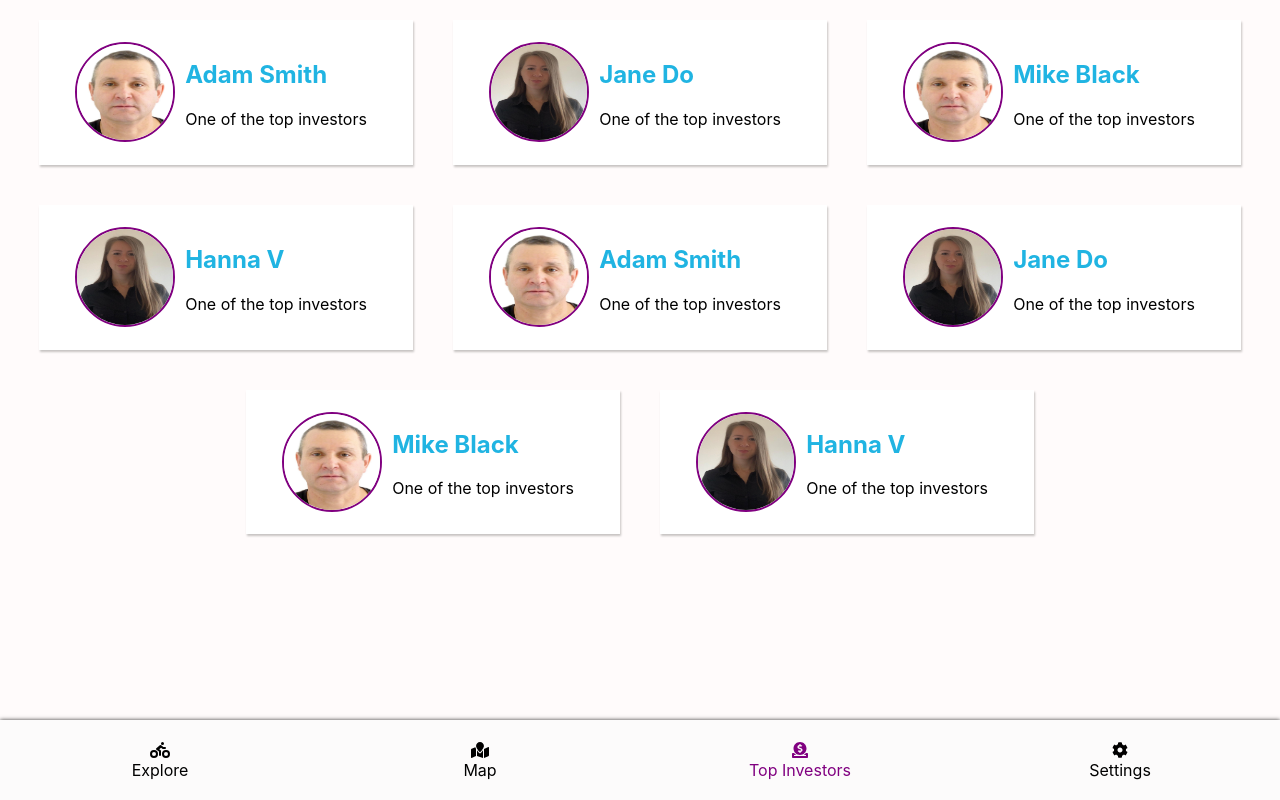
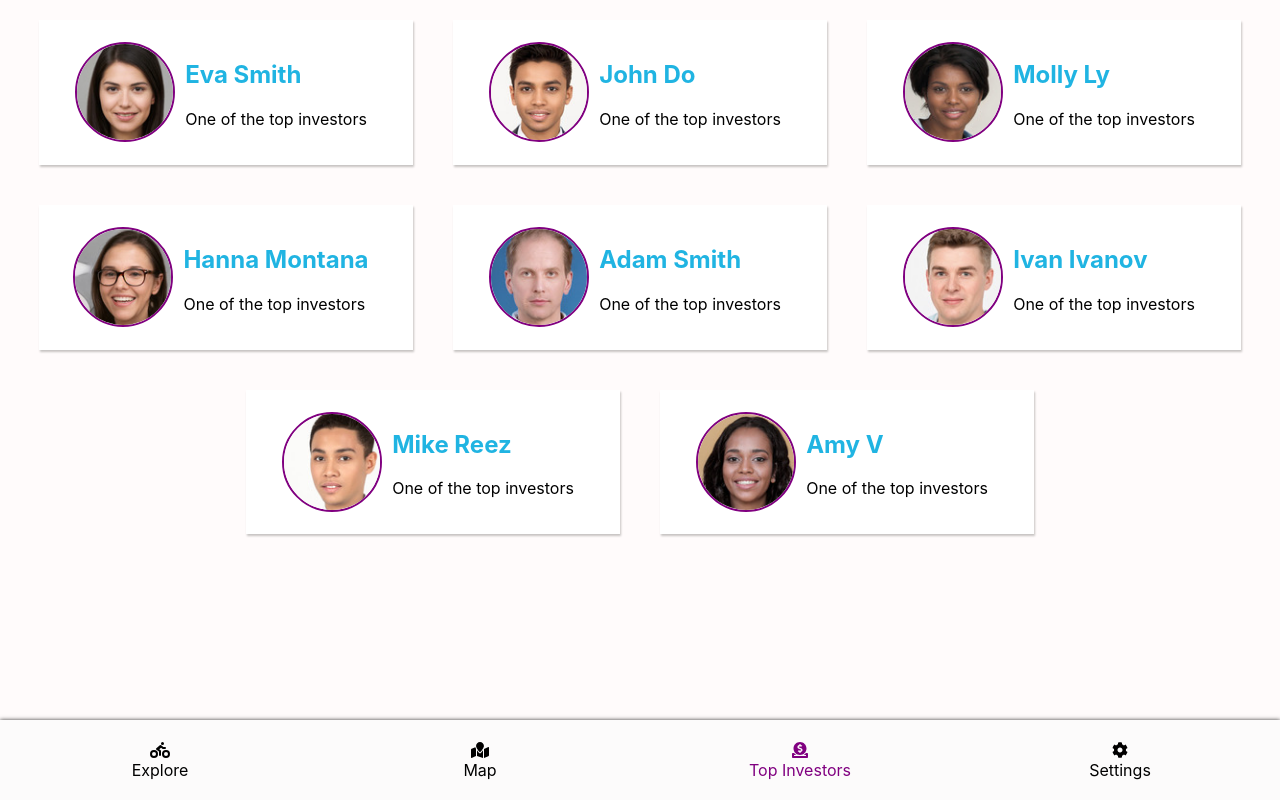
Before and after one commit to AnnaVih/crowd-funding-c3-team-1, a Next.js app: page /top-investors in a window 1280 px wide. Built offline with nearby package versions, Linux system fonts and the light colour scheme.

Commit message:
images changed

```diff
--- a/pages/top-investors/index.tsx
+++ b/pages/top-investors/index.tsx
@@ -6,50 +6,50 @@ import { StyledExploreList } from "../../styles/styled-components"
 const dummyData = [
   {
     id: "1",
-    img: 'images/investor.jpeg',
-    name: "Adam Smith",
+    img: 'images/inv1.jpg',
+    name: "Eva Smith",
     description: "One of the top investors"
   },
   {
     id: "2",
-    img: 'images/investor-2.jpeg',
-    name: "Jane Do",
+    img: 'images/inv2.jpg',
+    name: "John Do",
     description: "One of the top investors"
   },
   {
     id: "3",
-    img: 'images/investor.jpeg',
-    name: "Mike Black",
+    img: 'images/inv3.jpg',
+    name: "Molly Ly",
     description: "One of the top investors"
   },
   {
     id: "4",
-    img: 'images/investor-2.jpeg',
-    name: "Hanna V",
+    img: 'images/inv4.jpg',
+    name: "Hanna Montana",
     description: "One of the top investors"
   },
   {
     id: "5",
-    img: 'images/investor.jpeg',
+    img: 'images/inv5.jpg',
     name: "Adam Smith",
     description: "One of the top investors"
   },
   {
     id: "6",
-    img: 'images/investor-2.jpeg',
-    name: "Jane Do",
+    img: 'images/inv6.jpg',
+    name: "Ivan Ivanov",
     description: "One of the top investors"
   },
   {
     id: "7",
-    img: 'images/investor.jpeg',
-    name: "Mike Black",
+    img: 'images/inv7.jpg',
+    name: "Mike Reez",
     description: "One of the top investors"
   },
   {
     id: "8",
-    img: 'images/investor-2.jpeg',
-    name: "Hanna V",
+    img: 'images/inv8.jpg',
+    name: "Amy V",
     description: "One of the top investors"
   },
 ]
```
